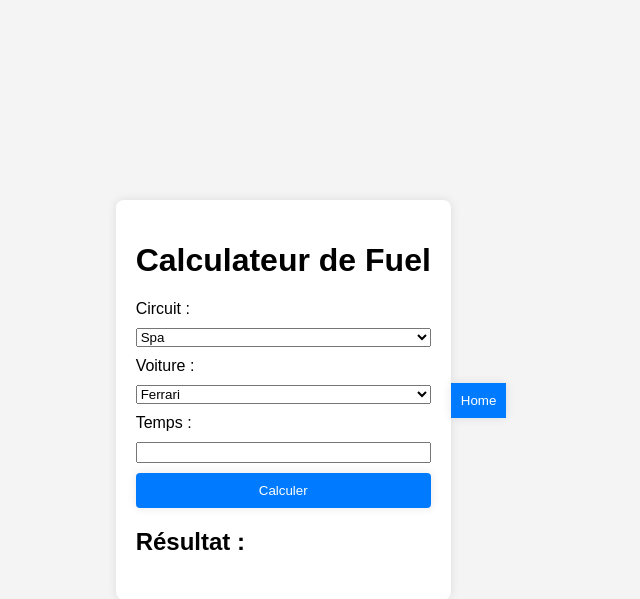
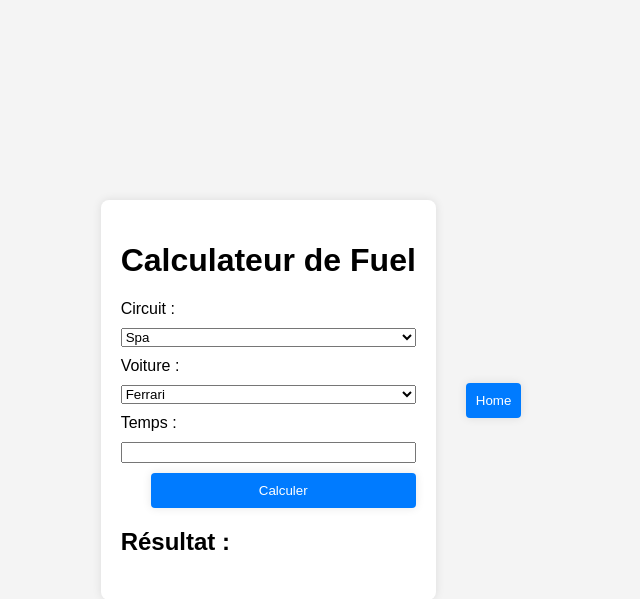
Before and after one commit to LucasDANQUIGNY/LucasDANQUIGNY.github.io, a PHP site: page /calcul_fuel/index.html in a window 1280 px wide. Shown: the top 599 px of the page, without its empty margins (329-969 px from the left). Run offline with PHP 8.4, Linux system fonts and the light colour scheme.

Commit message:
13/06/2024

```diff
--- a/calcul_fuel/index.html
+++ b/calcul_fuel/index.html
@@ -44,7 +44,7 @@
         </div>
     </div>
 
-    <a class="button" href="https://lucasdanquigny.github.io">
+    <a href="https://lucasdanquigny.github.io">
         <button class="button">Home</button>
     </a>
 
--- a/calcul_fuel/style.css
+++ b/calcul_fuel/style.css
@@ -39,6 +39,7 @@ button {
     border-radius: 4px;
     cursor: pointer;
     box-shadow: 0 0 10px rgba(0, 0, 0, 0.1);
+    margin-left: 30px;
 }
 
 button:hover {
```
